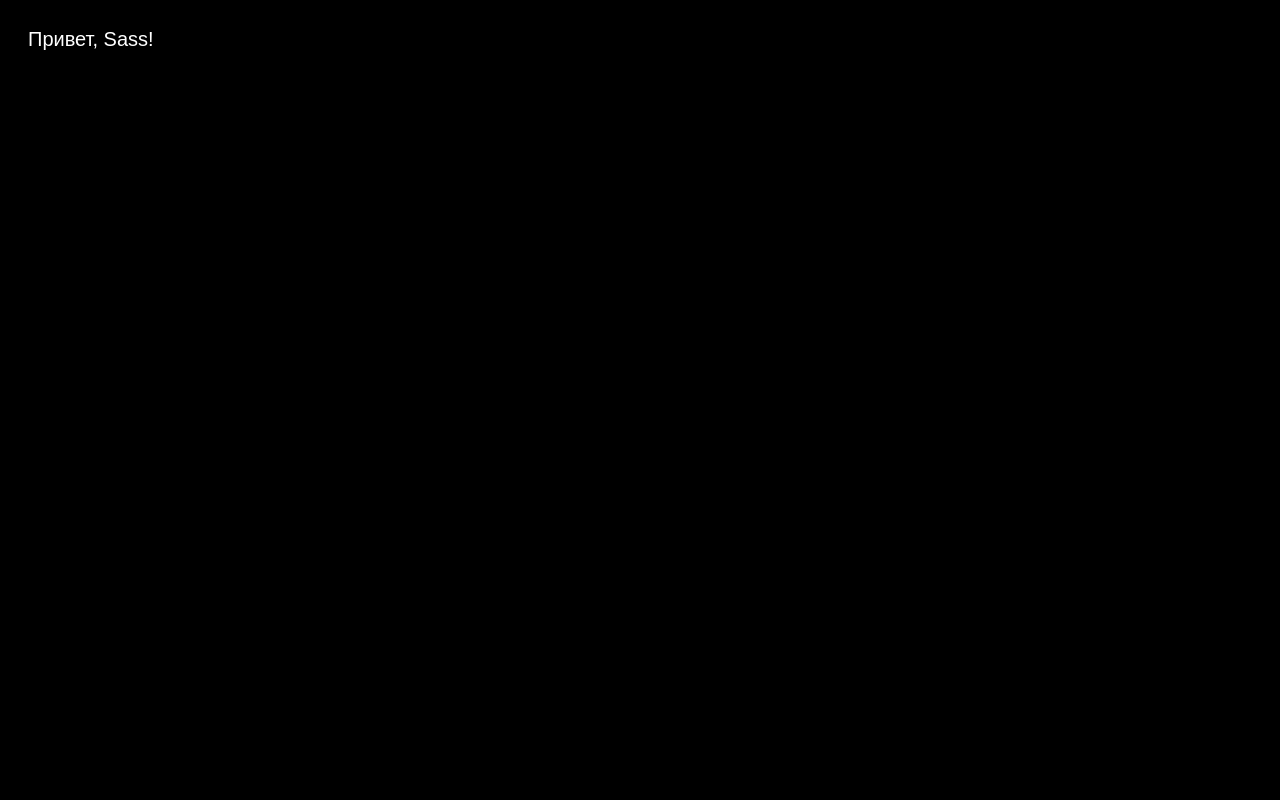
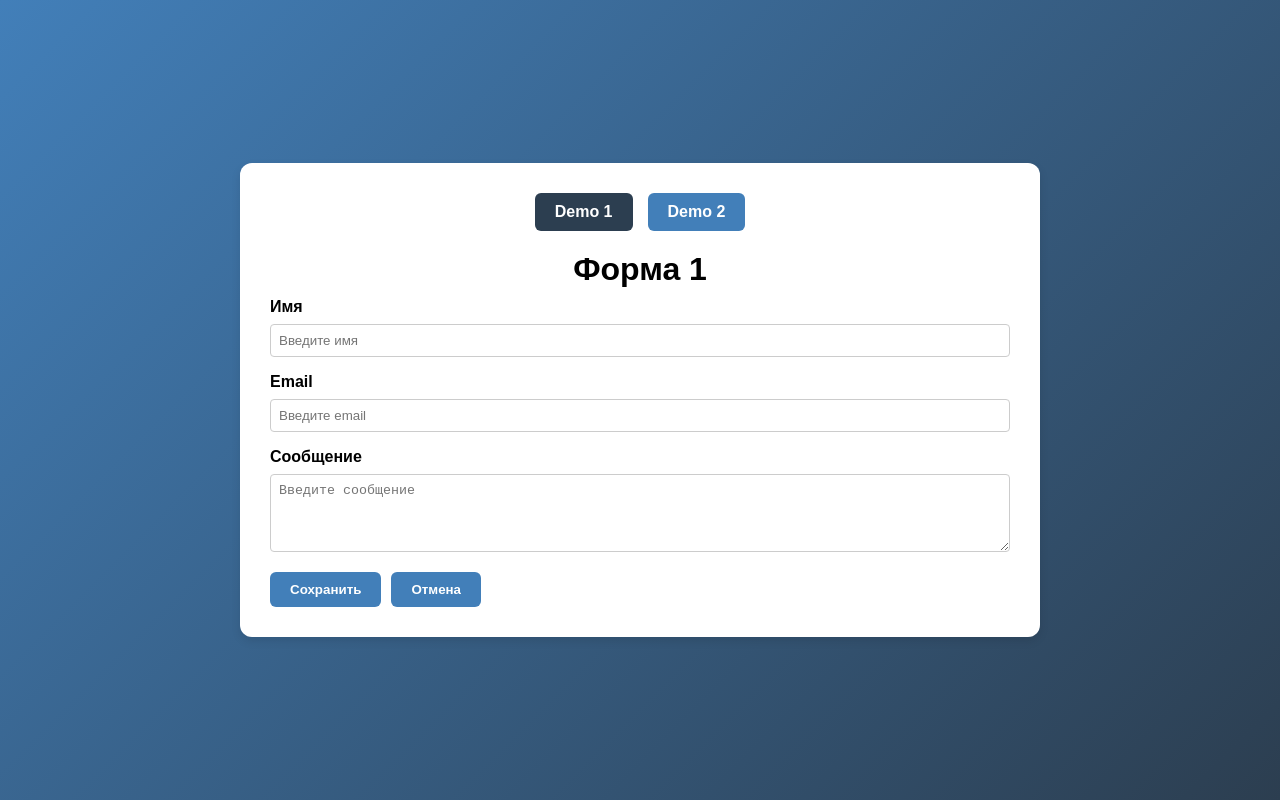
Before and after one commit to WarGhost132/vue-reusable-form, a Vue app: page / in a window 1280 px wide. Built offline with nearby package versions, Linux system fonts and the light colour scheme.

Commit message:
complete task

```diff
--- a/src/App.vue
+++ b/src/App.vue
@@ -1,23 +1,74 @@
 <script setup lang="ts">
-import { RouterView } from 'vue-router'
+import { RouterView, RouterLink } from 'vue-router'
+import Notification from '@/components/Notification.vue';
 </script>
 
 <template>
-  <div class="box">Привет, Sass!</div>
+  <div class="container">
+    <div class="box">
+      <div class="box-links">
+        <RouterLink to="/">Demo 1</RouterLink>
+        <RouterLink to="/demo2">Demo 2</RouterLink>
+      </div>
 
-  <RouterView />
+      <div class="box-form">
+        <RouterView />
+      </div>
+    </div>
+  </div>
+
+  <Notification />
 </template>
 
-<style lang="scss">
+<style lang="scss" scoped>
+.container {
+  margin: 0 auto;
+  padding: 20px;
+  height: 100svh;
+  display: flex;
+  justify-content: center;
+  align-items: center;
+}
+
 .box {
-  padding: 20px;
-  background: $primary-color;
-  color: white;
-  font-size: 20px;
-  border-radius: 5px;
+  width: 100%;
+  max-width: 800px;
+  background: $box-color;
+  padding: 30px;
+  border-radius: 12px;
+  box-shadow: 0 4px 10px rgba(0, 0, 0, 0.1);
+  display: flex;
+  flex-direction: column;
+  align-items: center;
 
-  &:hover {
-    background: $primary-color-hover;
+  .box-links {
+    display: flex;
+    gap: 15px;
+    margin-bottom: 20px;
+
+    a {
+      text-decoration: none;
+      padding: 10px 20px;
+      border-radius: 6px;
+      background: $primary-color;
+      color: $button-text-color;
+      font-weight: bold;
+      transition: all 0.3s ease-in-out, transform 0.2s ease;
+
+      &:hover {
+        background: $secondary-color;
+        transform: scale(1.05);
+      }
+
+      &.router-link-active {
+        background: $secondary-color;
+      }
+    }
+  }
+
+  .box-form {
+    width: 100%;
+    position: relative;
   }
 }
 </style>
--- a/src/assets/main.scss
+++ b/src/assets/main.scss
@@ -1,6 +1,12 @@
 @use "@/assets/styles/variables.scss" as *;
+
+* {
+  margin: 0;
+  padding: 0;
+  box-sizing: border-box;
+}
 
 body {
   font-family: Arial, sans-serif;
-  background: $primary-color;
+  background: $background-gradient;
 }
--- a/src/assets/styles/variables.scss
+++ b/src/assets/styles/variables.scss
@@ -1,4 +1,17 @@
 @use "sass:color";
 
-$primary-color: black;
-$primary-color-hover: color.adjust($primary-color, $lightness: 10%)
+// $primary-color: rgb(177, 120, 214);
+$primary-color: #427fb9;
+$primary-color-hover: color.adjust($primary-color, $lightness: -10%);
+
+$secondary-color: #2c3e50;
+$secondary-color-hover: color.adjust($secondary-color, $lightness: -10%);
+
+$box-color: #fff;
+
+$background-gradient: linear-gradient(135deg, $primary-color, $secondary-color);
+
+$button-text-color: #fff;
+
+$input-border-color: #ccc;
+$input-border-color-focus: $primary-color;
--- /dev/null
+++ b/src/components/FormGenerator.vue
@@ -0,0 +1,122 @@
+<script lang="ts" setup>
+import { ref, watch } from 'vue'
+
+const props = defineProps({
+  schema: Object,
+  modelValue: Object
+})
+
+const emit = defineEmits(['update:modelValue', 'save', 'cancel'])
+
+const model = ref(props.modelValue)
+
+watch(() => props.modelValue, (newValue) => {
+  model.value = newValue
+}, { deep: true })
+
+const save = () => emit('save', model)
+const cancel = () => {
+  model.value = { ...props.modelValue }
+  emit('cancel')
+}
+</script>
+
+<template>
+  <form @submit.prevent="save">
+    <div v-for="(field, name) in schema" :key="name" class="form-group">
+      <label v-if="field.type !== 'checkbox'" :for="name">{{ field.label }}</label>
+
+      <slot :name="name">
+        <input v-if="field.type === 'input'" :id="name" v-model="model![name]" v-bind="field.attrs">
+
+        <textarea v-else-if="field.type === 'textarea'" :id="name" v-model="model![name]" v-bind="field.attrs"></textarea>
+
+        <select v-else-if="field.type === 'select'" :id="name" v-model="model![name]" v-bind="field.attrs">
+          <option v-for="option in field.options" :key="option.value" :value="option.value">{{ option.label }}</option>
+        </select>
+
+        <div v-else-if="field.type === 'checkbox'" class="checkbox-container">
+          <input type="checkbox" :id="name" v-model="model![name]" v-bind="field.attrs">
+          <label :for="name">{{ field.label }}</label>
+        </div>
+      </slot>
+    </div>
+
+    <div class="buttons">
+      <button type="submit">Сохранить</button>
+      <button type="button" @click="cancel">Отмена</button>
+    </div>
+  </form>
+</template>
+
+<style lang="scss" scoped>
+.form-group {
+  margin-bottom: 1rem;
+
+  label {
+    font-weight: bold;
+    display: block;
+    margin-bottom: 0.5rem;
+  }
+
+  input,
+  textarea,
+  select {
+    width: 100%;
+    padding: 0.5rem;
+    border: 1px solid $input-border-color;
+    border-radius: 4px;
+    box-sizing: border-box;
+
+    &:focus {
+      outline: none;
+      border: 2px solid $input-border-color-focus;
+    }
+  }
+
+  textarea {
+    resize: vertical;
+    min-height: 50px;
+    max-height: 200px;
+    overflow-y: auto;
+  }
+
+  .checkbox-container {
+    display: flex;
+    gap: 10px;
+    align-items: center;
+
+    input[type="checkbox"] {
+      width: auto;
+      vertical-align: middle;
+    }
+
+    label {
+      font-weight: 400;
+      display: inline-block;
+      margin-bottom: 0;
+    }
+  }
+}
+
+.buttons {
+  display: flex;
+  gap: 10px;
+
+  button {
+    border: none;
+    cursor: pointer;
+    padding: 10px 20px;
+    border-radius: 6px;
+    background: $primary-color;
+    color: $button-text-color;
+    font-weight: bold;
+    transition: all 0.3s ease-in-out, transform 0.2s ease;
+
+    &:hover {
+      background: $primary-color-hover;
+      transform: scale(1.05);
+    }
+  }
+}
+</style>
--- /dev/null
+++ b/src/components/Notification.vue
@@ -0,0 +1,80 @@
+<script lang="ts" setup>
+import { computed, watch, ref } from 'vue';
+import { useStore } from 'vuex';
+
+const store = useStore()
+const notification = computed(() => store.getters.getNotification)
+
+const isVisible = ref(true)
+
+watch(notification, (newNotification) => {
+  if (newNotification) {
+    isVisible.value = true
+    setTimeout(() => {
+      store.commit('setNotification', null)
+      isVisible.value = false
+    }, 5000)
+  }
+})
+
+const closeNotification = () => {
+  store.commit('setNotification', null)
+  isVisible.value = false
+}
+</script>
+
+<template>
+  <div v-if="notification" class="notification" v-show="isVisible">
+    <p>{{ notification }}</p>
+    <button class="close-btn" @click="closeNotification">&times;</button>
+    <div class="progress-bar"></div>
+  </div>
+</template>
+
+<style lang="scss" scoped>
+.notification {
+  position: fixed;
+  bottom: 20px;
+  right: 20px;
+  background-color: $primary-color;
+  color: white;
+  padding: 1rem;
+  border-radius: 5px;
+  box-shadow: 0 2px 10px rgba(0, 0, 0, 0.1);
+  font-weight: bold;
+  display: flex;
+  justify-content: space-between;
+  align-items: center;
+  transition: opacity 0.3s ease;
+  width: max-content;
+  max-width: 100%;
+}
+
+.close-btn {
+  background: transparent;
+  border: none;
+  color: white;
+  font-size: 24px;
+  cursor: pointer;
+  margin-left: 5px;
+}
+
+.progress-bar {
+  position: absolute;
+  bottom: 0;
+  left: 0;
+  height: 3px;
+  width: 100%;
+  background-color: rgba(0, 0, 0, 0.2);
+  animation: moveProgress 5s linear forwards;
+}
+
+@keyframes moveProgress {
+  from {
+    width: 100%;
+  }
+  to {
+    width: 0;
+  }
+}
+</style>
--- a/src/main.ts
+++ b/src/main.ts
@@ -3,9 +3,11 @@ import './assets/main.scss'
 import { createApp } from 'vue'
 import App from './App.vue'
 import router from './router'
+import store from './store'
 
 const app = createApp(App)
 
 app.use(router)
+app.use(store)
 
 app.mount('#app')
--- a/src/router/index.ts
+++ b/src/router/index.ts
@@ -1,15 +1,13 @@
-import { createRouter, createWebHistory } from 'vue-router'
-import HomeView from '@/views/HomeView.vue'
+import { createRouter, createWebHistory } from 'vue-router';
+import DemoForm1 from '@/views/DemoForm1.vue';
+import DemoForm2 from '@/views/DemoForm2.vue';
 
-const router = createRouter({
-  history: createWebHistory(import.meta.env.BASE_URL),
-  routes: [
-    {
-      path: '/',
-      name: 'home',
-      component: HomeView,
-    },
-  ],
-})
+const routes = [
+  { path: '/', component: DemoForm1 },
+  { path: '/demo2', component: DemoForm2 }
+];
 
-export default router
+export default createRouter({
+  history: createWebHistory(),
+  routes
+});
--- a/src/store/index.ts
+++ b/src/store/index.ts
@@ -1,5 +1,28 @@
+import { toRaw } from 'vue'
 import { createStore } from 'vuex'
 
-export const store = createStore({
-  modules: {}
+export default createStore({
+  state: {
+    formData: {},
+    notification: null
+  },
+  mutations: {
+    setFormData(state, payload) {
+      state.formData = payload
+    },
+    setNotification(state, message) {
+      state.notification = message
+    }
+  },
+  actions: {
+    saveForm({ commit }, data) {
+      const plainData = toRaw(data.value)
+      commit('setFormData', plainData)
+      commit('setNotification', `Форма сохранена: ${JSON.stringify(plainData)}`)
+    }
+  },
+  getters: {
+    getFormData: (state) => state.formData,
+    getNotification: (state) => state.notification
+  }
 })
--- /dev/null
+++ b/src/views/DemoForm1.vue
@@ -0,0 +1,70 @@
+<script lang="ts" setup>
+import FormGenerator from '@/components/FormGenerator.vue';
+import { ref } from 'vue';
+import { useStore } from 'vuex';
+
+const store = useStore()
+
+const schema = ref({
+  name: {
+    type: 'input',
+    label: 'Имя',
+    attrs: {
+      placeholder: 'Введите имя'
+    }
+  },
+  email: {
+    type: 'input',
+    label: 'Email',
+    attrs: {
+      type: 'email',
+      placeholder: 'Введите email'
+    }
+  },
+  message: {
+    type: 'textarea',
+    label: 'Сообщение',
+    attrs: {
+      rows: 4,
+      placeholder: 'Введите сообщение'
+    }
+  }
+})
+
+const formData = ref({
+  name: '',
+  email: '',
+  message: ''
+})
+
+const saveForm = (data: any) => {
+  store.dispatch('saveForm', data)
+}
+
+const resetForm = () => {
+  formData.value = {
+    name: '',
+    email: '',
+    message: ''
+  }
+}
+</script>
+
+<template>
+  <div>
+    <h1>Форма 1</h1>
+    <FormGenerator
+      :schema="schema"
+      v-model="formData"
+      @save="saveForm"
+      @cancel="resetForm"
+    />
+  </div>
+</template>
+
+<style lang="scss" scoped>
+h1 {
+  text-align: center;
+  margin-bottom: 10px;
+}
+</style>
--- /dev/null
+++ b/src/views/DemoForm2.vue
@@ -0,0 +1,94 @@
+<script lang="ts" setup>
+import FormGenerator from '@/components/FormGenerator.vue';
+import { ref } from 'vue';
+import { useStore } from 'vuex';
+
+const store = useStore()
+
+const schema = ref({
+  email: {
+    type: 'input',
+    label: 'Email',
+    attrs: {
+      type: 'email',
+      placeholder: 'Введите email'
+    }
+  },
+  country: {
+    type: 'select',
+    label: 'Страна',
+    options: [
+      {
+        value: 'ru',
+        label: 'Россия'
+      },
+      {
+        value: 'us',
+        label: 'США'
+      },
+      {
+        value: 'uk',
+        label: 'Великобритания'
+      }
+    ]
+  },
+  agree: {
+    type: 'checkbox',
+    label: 'Согласен с условиями'
+  }
+})
+
+const formData = ref({
+  email: '',
+  country: 'ru',
+  agree: false
+})
+
+const saveForm = (data: any) => {
+  store.dispatch('saveForm', data)
+}
+
+const resetForm = () => {
+  formData.value = {
+    email: '',
+    country: 'ru',
+    agree: false
+  }
+}
+</script>
+
+<template>
+  <div>
+    <h1>Форма 2</h1>
+    <FormGenerator
+      :schema="schema"
+      v-model="formData"
+      @save="saveForm"
+      @cancel="resetForm"
+    >
+      <template #email>
+        <input type="email" v-model="formData.email" placeholder="Кастомный Email">
+      </template>
+    </FormGenerator>
+  </div>
+</template>
+
+<style lang="scss" scoped>
+h1 {
+  text-align: center;
+  margin-bottom: 10px;
+}
+
+input {
+  width: 100%;
+  padding: 0.5rem;
+  border: 1px solid $input-border-color;
+  border-radius: 4px;
+  box-sizing: border-box;
+
+  &:focus {
+    outline: none;
+    border: 2px solid $input-border-color-focus;
+  }
+}
+</style>
--- a/src/views/HomeView.vue
+++ /dev/null
@@ -1,8 +0,0 @@
-<script setup lang="ts">
-</script>
-
-<template>
-  <main>
-
-  </main>
-</template>
```
